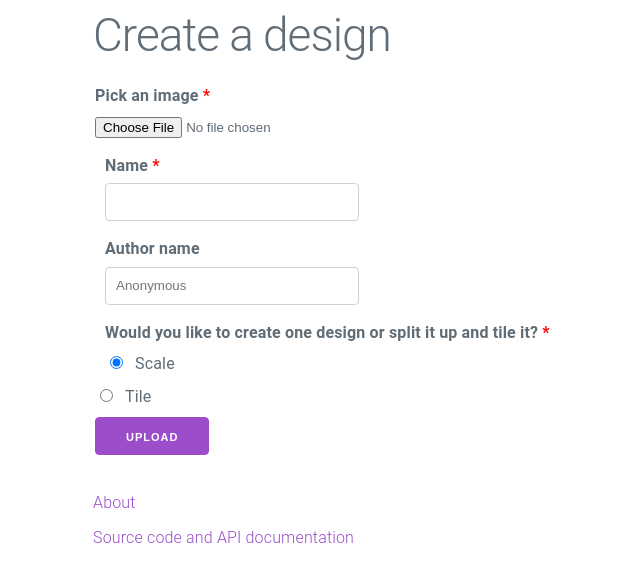
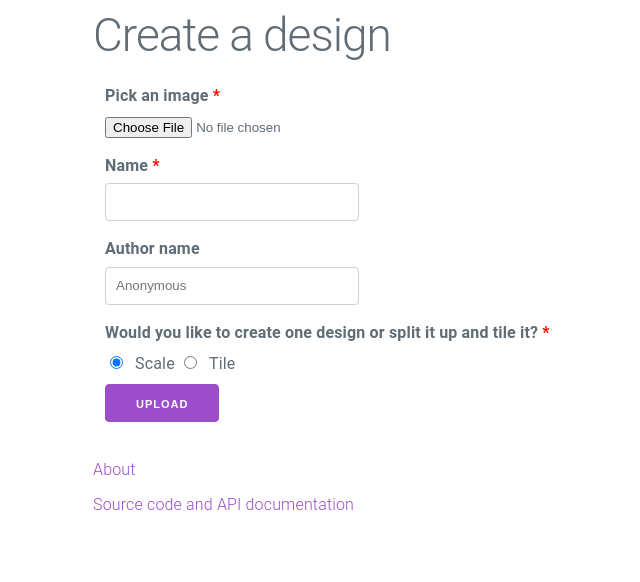
Before and after one commit to acplaza/acplaza, a Flask app: page /create-design/basic-design in a window 1280 px wide. Shown: the top 582 px of the page, without its empty margins (7-647 px from the left). Run offline with Flask 2, Linux system fonts and the light colour scheme; the visitor is signed in with stand-in values (Sample User, id 1); parts of the project's set-up code (start-up, migrations or seed data) failed here and were passed over; some libraries are stand-ins or nearby versions.

Commit message:
fix layout of the create basic design form

```diff
--- a/templates/create_basic_design_form.html
+++ b/templates/create_basic_design_form.html
@@ -10,8 +10,12 @@
 		<fieldset>
 			<input type=hidden name=csrf_token value="{{ csrf_token() }}">
 			<input type=hidden name=design_type value=basic-design>
+			<div class=row>
+				<div class="column column-25">
 					<label class=required for=file>Pick an image</label>
 					<input type=file id=file name=0 required>
+				</div>
+			</div>
 			<div class=row>
 				<div class="column column-25">
 					<label class=required for=image_name>Name</label>
@@ -25,20 +29,20 @@
 				</div>
 			</div>
 			<div class=row>
-				<div class=column>
+				<div class="column column-50">
 					<div class="required form-question">Would you like to create one design or split it up and tile it?</div>
 					<input type=radio id=scale name=mode value=scale checked required>
 					<label class=label-inline for=scale>Scale</label>
-				</div>
-			</div>
-			<div>
 					<input type=radio id=tile name=mode value=tile required>
 					<label class=label-inline for=tile>Tile</label>
 				</div>
-			<div id=resize-group>
-				<p class=form-question>
+			</div>
+			<div class="resize-question row">
+				<p class="form-question column column-25">
 					Dimensions (in pixels<noscript>, only required in &ldquo;Tile&rdquo; mode</noscript>)
 				</p>
+			</div>
+			<div class="resize-question row">
 				{% from 'utils.html' import numeric_input_attrs %}
 				<div class=row>
 					<div class="column column-20">
@@ -51,10 +55,14 @@
 					</div>
 				</div>
 			</div>
+			<div class=row>
+				<div class="column column-20">
 					<button>
 						<span class="hidden spinner-border" role=status aria-hidden=true></span>
 						Upload
 					</button>
+				</div>
+			</div>
 		</fieldset>
 	</form>
 	{% include 'create_design_form_common.html' %}
@@ -62,9 +70,9 @@
 		let nameBox = document.getElementById('image_name');
 		let scaleRadio = document.getElementById('scale');
 		let tileRadio = document.getElementById('tile');
-		let resizeGroup = document.getElementById('resize-group');
-		const scale = () => { resizeGroup.style.display = 'none'; };
-		const tile = () => { resizeGroup.style.display = 'block'; };
+		let resizeQuestions = document.getElementsByClassName('resize-question');
+		const scale = () => { for (let el of resizeQuestions) { el.style.display = 'none'; } };
+		const tile = () => { for (let el of resizeQuestions) { el.style.display = 'block'; } };
 		scaleRadio.addEventListener('click', scale);
 		tileRadio.addEventListener('click', tile);
 		document.addEventListener('DOMContentLoaded', (() => (scaleRadio.checked ? scale : tile)()));
```
Lines whose indentation alone changed are shown as unchanged.
